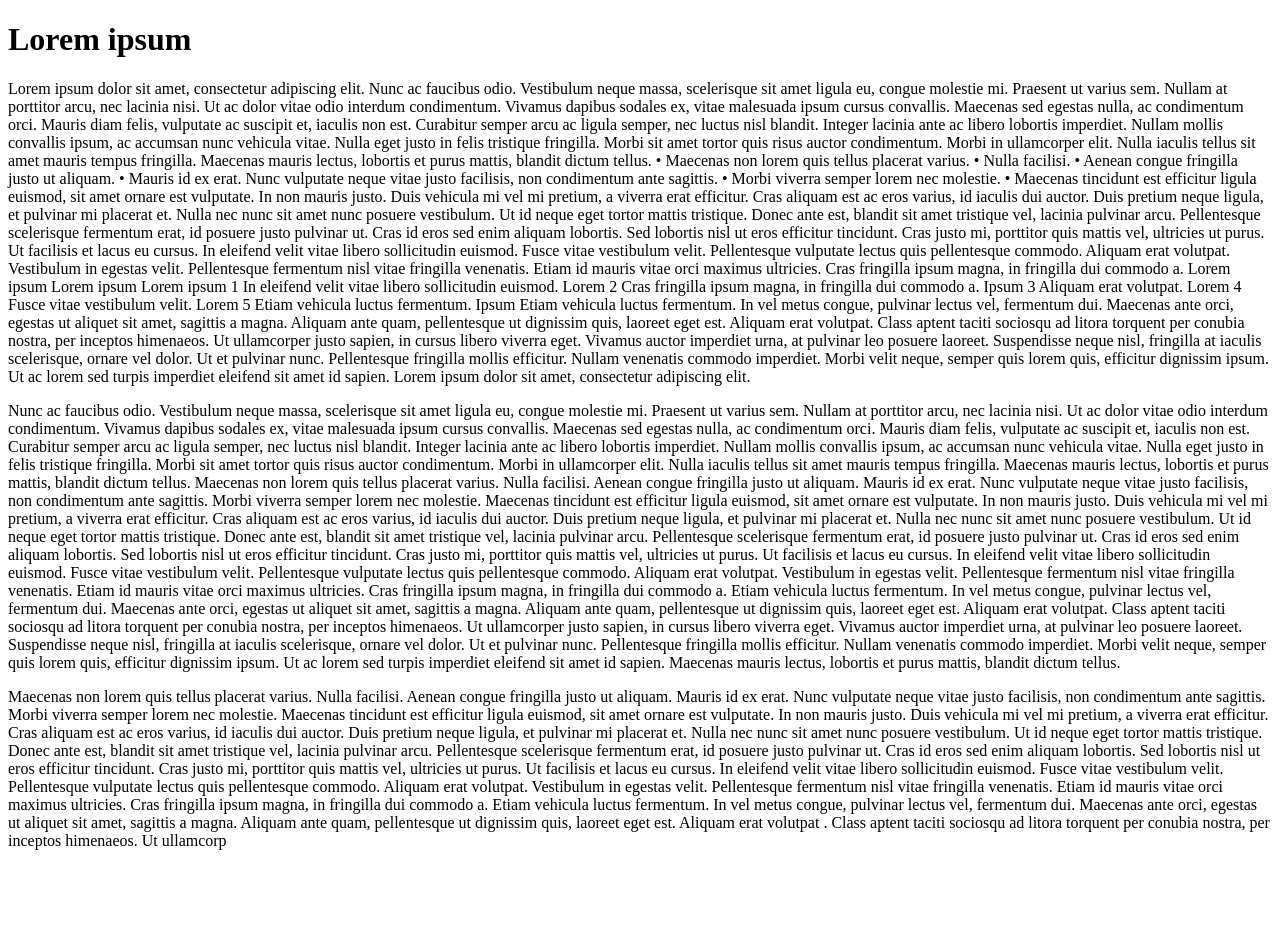
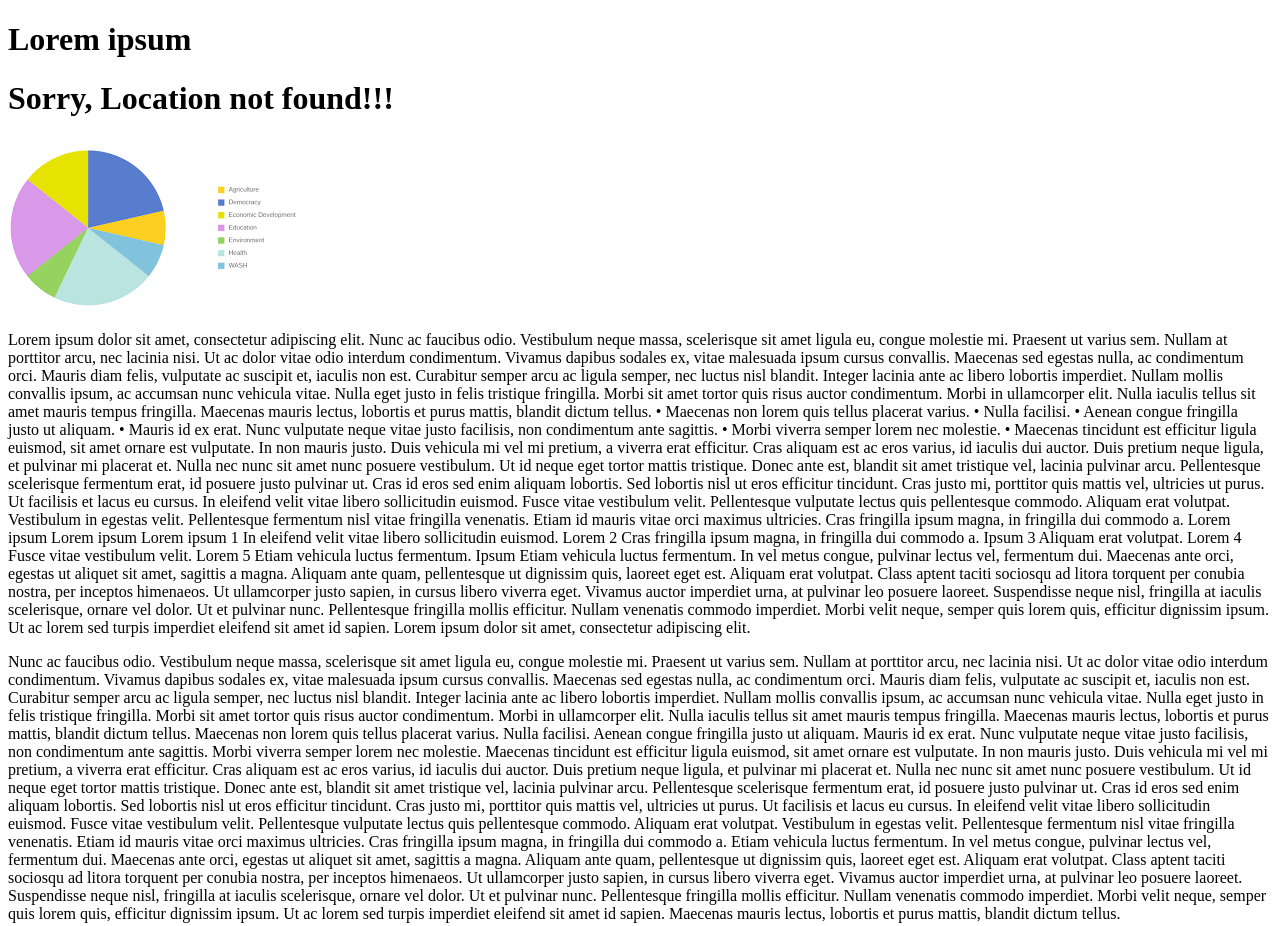
Before and after one commit to samiksha234/lorum-ipsum, a plain HTML site: page index.html in a window 1280 px wide. Shown: the top 926 px of the page. Before the commit the page ends 866 px from the top, so only its background shows below. Drawn offline with Linux system fonts and the light colour scheme.

Commit message:
update file

```diff
--- a/index.html
+++ b/index.html
@@ -9,7 +9,11 @@
 </head>
 <body>
     <h1> Lorem ipsum </h1>
-   <p>Lorem ipsum dolor sit amet, consectetur adipiscing elit. Nunc ac faucibus odio.
+    <div class="location-not-found">
+        <h1>Sorry, Location not found!!!</h1>
+        <img src="/lorum-ipsum/piechart.png">
+    </div>
+ <p>Lorem ipsum dolor sit amet, consectetur adipiscing elit. Nunc ac faucibus odio.
 Vestibulum neque massa, scelerisque sit amet ligula eu, congue molestie mi. Praesent ut varius sem. Nullam at porttitor arcu, nec lacinia nisi. Ut ac dolor vitae odio interdum condimentum. Vivamus dapibus sodales ex, vitae malesuada ipsum cursus convallis. Maecenas sed egestas nulla, ac condimentum orci. Mauris diam felis, vulputate ac suscipit et, iaculis non est. Curabitur semper arcu ac ligula semper, nec luctus nisl blandit. Integer lacinia ante ac libero lobortis imperdiet. Nullam mollis convallis ipsum, ac accumsan nunc vehicula vitae. Nulla eget justo in felis tristique fringilla. Morbi sit amet tortor quis risus auctor condimentum. Morbi in ullamcorper elit. Nulla iaculis tellus sit amet mauris tempus fringilla.
 Maecenas mauris lectus, lobortis et purus mattis, blandit dictum tellus.
 •	Maecenas non lorem quis tellus placerat varius.
```
